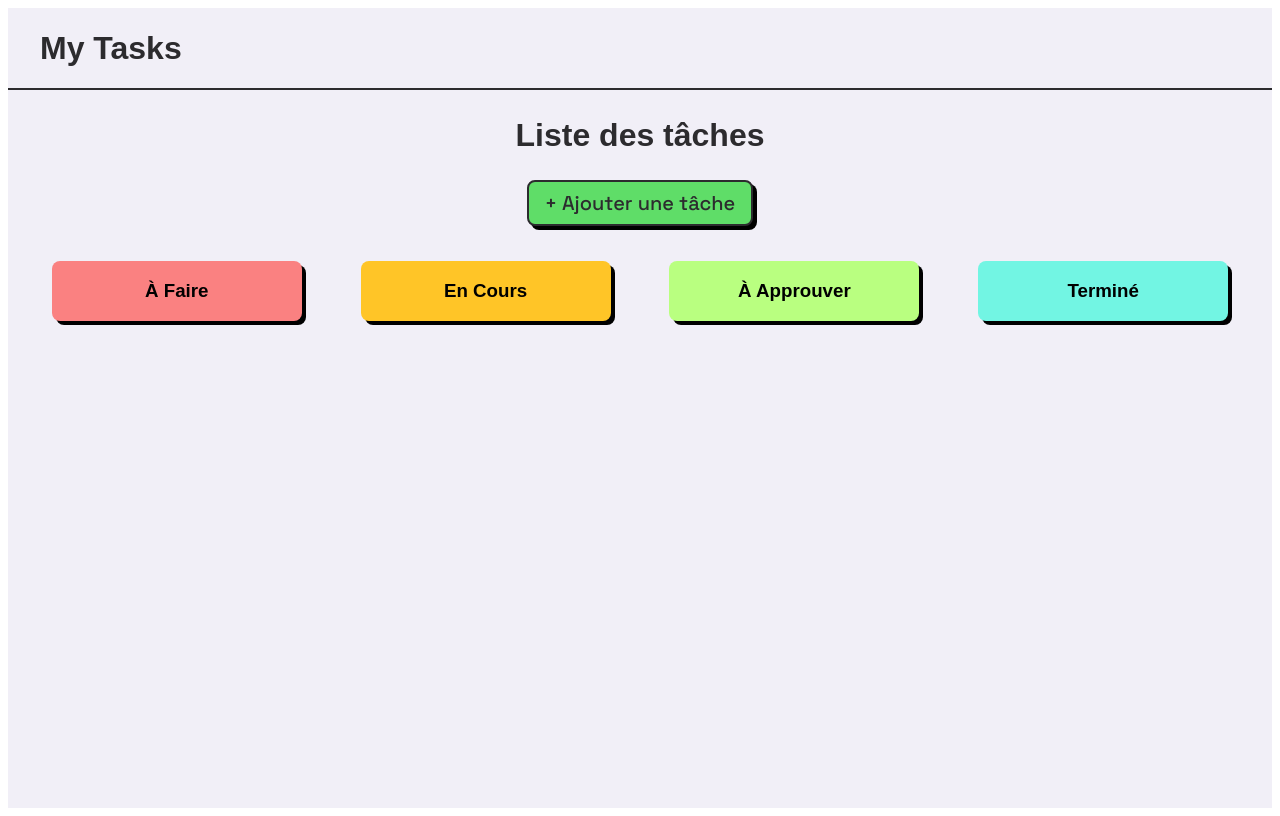
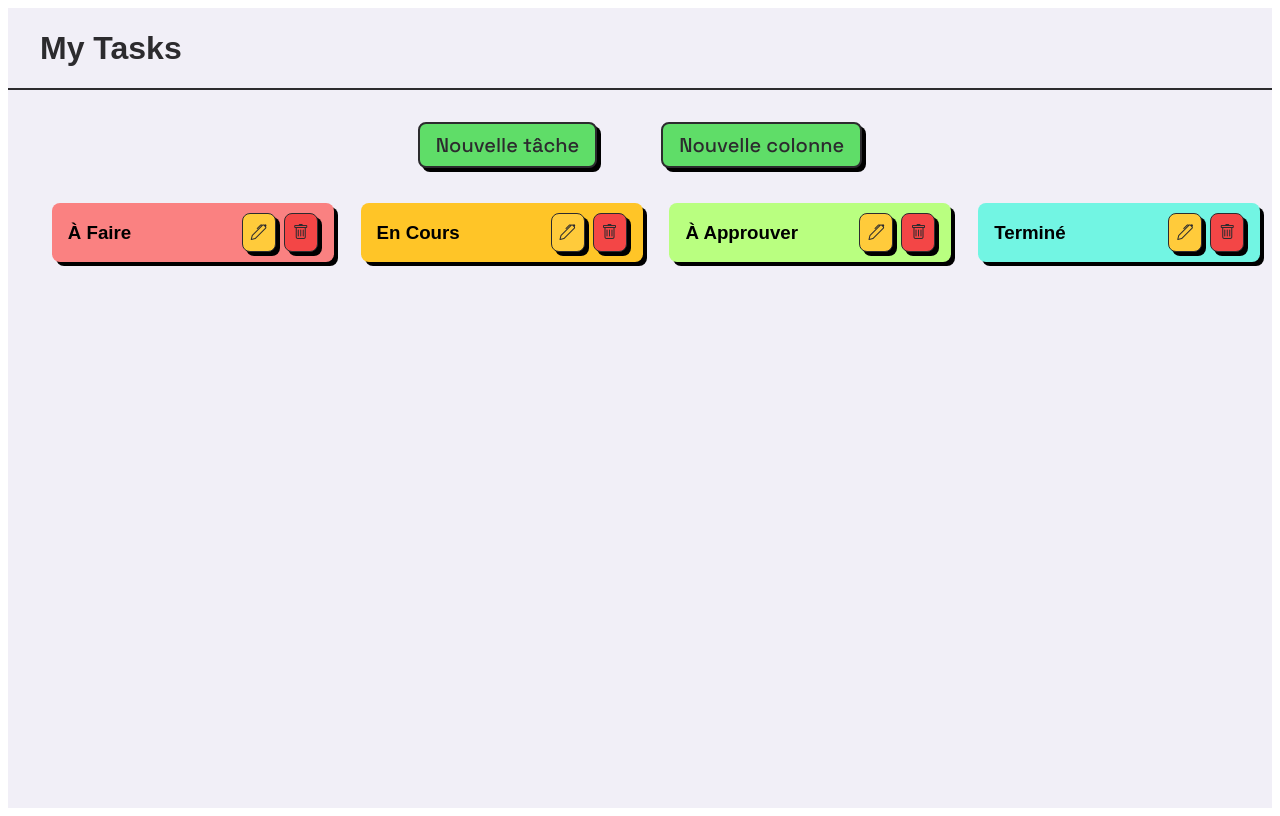
Before and after one commit to NicolasOsborne/TrelloApp, a Vue app: page / in a window 1280 px wide. Built offline with nearby package versions, Linux system fonts and the light colour scheme; a web font is replaced by a local one.

Commit message:
Create Column store - Add, edit, delete column features

```diff
--- a/src/components/Organisms/Column.vue
+++ b/src/components/Organisms/Column.vue
@@ -2,16 +2,18 @@
 import { computed } from 'vue'
 import { taskStore } from '../../store/store'
 import TaskCard from '../Molecules/TaskCard.vue'
-import type { Task, TaskStatus } from '../../types/types'
+import type { Task } from '../../types/types'
+import BaseButton from '../Atoms/BaseButton.vue'
 
-const props = defineProps<{ status: TaskStatus; tasks: Task[] }>()
+const props = defineProps<{ status: string; tasks: Task[] }>()
+const emit = defineEmits(['removeColumn', 'editColumn'])
 const store = taskStore()
 
 const tasks = computed(() =>
   store.tasks.filter((task: any) => task.status === props.status)
 )
 
-const columnClass = (status: TaskStatus) => {
+const columnClass = (status: string) => {
   switch (status) {
     case 'À Faire':
       return 'column-toDo'
@@ -25,12 +27,31 @@ const columnClass = (status: TaskStatus) => {
       return ''
   }
 }
+
+const removeColumn = () => {
+  emit('removeColumn')
+}
+
+const editColumn = () => {
+  const newName = prompt('Enter new column name:', props.status)
+  if (newName) {
+    emit('editColumn', newName)
+  }
+}
 </script>
 
 <template>
   <div class="column">
-    <div :class="columnClass(status)">
-      <h3>{{ status }}</h3>
+    <div :class="columnClass(props.status)">
+      <h3>{{ props.status }}</h3>
+      <div class="columnButtons">
+        <BaseButton icon="bi bi-pen" :action="editColumn" variant="card-edit" />
+        <BaseButton
+          icon="bi bi-trash"
+          :action="removeColumn"
+          variant="card-remove"
+        />
+      </div>
     </div>
 
     <div class="taskList">
@@ -44,7 +65,7 @@ const columnClass = (status: TaskStatus) => {
   display: flex;
   flex-direction: column;
   background: $color-white;
-  padding: 15px;
+  margin: 15px;
   width: 250px;
 
   &-toDo,
@@ -55,8 +76,10 @@ const columnClass = (status: TaskStatus) => {
     border-radius: 8px;
     box-shadow: $box-shadow;
     display: flex;
+    flex-direction: row;
     align-items: center;
-    justify-content: center;
+    justify-content: space-between;
+    padding: 0 1rem;
   }
 
   &-toDo {
@@ -75,6 +98,13 @@ const columnClass = (status: TaskStatus) => {
     background-color: $color-quarternary;
   }
 }
+
+.columnButtons {
+  display: flex;
+  flex-direction: row;
+  gap: 0.5rem;
+}
+
 .taskList {
   margin-top: 20px;
   display: flex;
--- a/src/components/Pages/Kanban.vue
+++ b/src/components/Pages/Kanban.vue
@@ -1,19 +1,29 @@
 <script setup lang="ts">
-import { taskStore } from '../../store/store'
+import { columnStore, taskStore } from '../../store/store'
 import Column from '../Organisms/Column.vue'
-import { TaskStatus } from '../../types/types'
+import { Role, TaskStatus } from '../../types/types'
 import BaseButton from '../Atoms/BaseButton.vue'
 import { computed, onMounted, ref } from 'vue'
 import Modal from '../Molecules/Modal.vue'
 import Input from '../Atoms/Input.vue'
 import Select from '../Atoms/Select.vue'
 
-const store = taskStore()
+const taskStoreInstance = taskStore()
+const columnStoreInstance = columnStore()
 
 const statuses = Object.values(TaskStatus)
 
-const isModalOpen = ref(false)
-const task = ref({ title: '', status: TaskStatus.toDo })
+const isTaskModalOpen = ref(false)
+const isColumnModalOpen = ref(false)
+
+const task = ref({
+  title: '',
+  status: TaskStatus.toDo,
+  description: '',
+  role: Role.frontend,
+})
+
+const newColumnName = ref('')
 
 const statusOptions = statuses.map((status) => ({
   label: status,
@@ -23,35 +33,74 @@ const statusOptions = statuses.map((status) => ({
 const tasksByStatus = computed(() => {
   return statuses.map((status) => ({
     status,
-    tasks: store.tasks.filter((task) => task.status === status),
+    tasks: taskStoreInstance.tasks.filter((task) => task.status === status),
   }))
 })
 
 onMounted(() => {
-  store.loadTasks()
+  taskStoreInstance.loadTasks()
+  columnStoreInstance.loadColumns()
 })
 
-const openModal = () => {
-  isModalOpen.value = true
+const openTaskModal = () => {
+  isTaskModalOpen.value = true
+}
+
+const openColumnModal = () => {
+  isColumnModalOpen.value = true
 }
 
 const saveTask = () => {
   if (task.value.title.trim() !== '') {
-    store.addTask(task.value.title, task.value.status)
-    task.value = { title: '', status: TaskStatus.toDo }
-    isModalOpen.value = false
+    taskStoreInstance.addTask(
+      task.value.title,
+      task.value.status,
+      task.value.description,
+      task.value.role
+    )
+    task.value = {
+      title: '',
+      status: TaskStatus.toDo,
+      description: '',
+      role: Role.frontend,
+    }
+    isTaskModalOpen.value = false
   }
+}
+
+const saveColumn = () => {
+  if (newColumnName.value.trim() !== '') {
+    columnStoreInstance.addColumn(newColumnName.value)
+    newColumnName.value = ''
+    isColumnModalOpen.value = false
+  }
+}
+
+const removeColumn = (id: number) => {
+  columnStoreInstance.removeColumn(id)
+}
+
+const editColumn = (id: number, name: string) => {
+  columnStoreInstance.updateColumn(id, name)
 }
 </script>
 
 <template>
   <section class="kanban">
-    <BaseButton
-      content="+ Ajouter une tâche"
-      :action="openModal"
-      variant="cta"
-    />
-    <Modal :show="isModalOpen" @close="isModalOpen = false">
+    <div class="kanbanButtons">
+      <BaseButton
+        content="Nouvelle tâche"
+        :action="openTaskModal"
+        variant="cta"
+      />
+      <BaseButton
+        content="Nouvelle colonne"
+        :action="openColumnModal"
+        variant="cta"
+      />
+    </div>
+
+    <Modal :show="isTaskModalOpen" @close="isTaskModalOpen = false">
       <h3 class="modalTitle">Nouvelle tâche :</h3>
       <Input
         v-model="task.title"
@@ -62,12 +111,31 @@ const saveTask = () => {
       <BaseButton content="Créer la tâche" :action="saveTask" variant="cta" />
     </Modal>
 
+    <Modal :show="isColumnModalOpen" @close="isColumnModalOpen = false">
+      <h3 class="modalTitle">Nouvelle colonne :</h3>
+      <Input
+        v-model="newColumnName"
+        label="Nom de la colonne :"
+        placeholder="Nom de la nouvelle colonne..."
+      />
+      <BaseButton
+        content="Créer la colonne"
+        :action="saveColumn"
+        variant="cta"
+      />
+    </Modal>
+
     <div class="columns">
       <Column
-        v-for="{ status, tasks } in tasksByStatus"
-        :key="status"
-        :status="status"
-        :tasks="tasks"
+        v-for="column in columnStoreInstance.columns"
+        :key="column.id"
+        :status="column.name"
+        :tasks="
+          tasksByStatus.find((taskGroup) => taskGroup.status === column.name)
+            ?.tasks || []
+        "
+        @removeColumn="removeColumn(column.id)"
+        @editColumn="editColumn(column.id, column.name)"
       />
     </div>
   </section>
@@ -79,6 +147,14 @@ const saveTask = () => {
   display: flex;
   flex-direction: column;
   align-items: center;
+  margin-top: 2rem;
+}
+
+.kanbanButtons {
+  display: flex;
+  flex-direction: row;
+  align-items: center;
+  gap: 4rem;
 }
 .columns {
   width: 100%;
--- a/src/store/store.ts
+++ b/src/store/store.ts
@@ -1,7 +1,7 @@
 import { defineStore } from 'pinia'
-import { TaskStatus, type Task } from '../types/types'
+import { Role, TaskStatus, type Column, type Task } from '../types/types'
 
-export const taskStore = defineStore('store', {
+export const taskStore = defineStore('taskStore', {
   state: () => ({
     tasks: [] as Task[],
   }),
@@ -15,8 +15,13 @@ export const taskStore = defineStore('store', {
     saveTasks() {
       localStorage.setItem('tasks', JSON.stringify(this.tasks))
     },
-    addTask(title: string, status: TaskStatus) {
-      const newTask = { id: Date.now(), title, status }
+    addTask(
+      title: string,
+      status: TaskStatus,
+      description: string,
+      role: Role
+    ) {
+      const newTask = { id: Date.now(), title, status, description, role }
       this.tasks = [...this.tasks, newTask]
       this.saveTasks()
     },
@@ -40,3 +45,44 @@ export const taskStore = defineStore('store', {
     },
   },
 })
+
+export const columnStore = defineStore('columnStore', {
+  state: () => ({
+    columns: [] as Column[],
+  }),
+  actions: {
+    loadColumns() {
+      const storedColumns = localStorage.getItem('columns')
+      if (storedColumns) {
+        this.columns = JSON.parse(storedColumns)
+      } else {
+        this.columns = [
+          { id: Date.now(), name: 'À Faire' },
+          { id: Date.now() + 1, name: 'En Cours' },
+          { id: Date.now() + 2, name: 'À Approuver' },
+          { id: Date.now() + 3, name: 'Terminé' },
+        ]
+        this.saveColumns()
+      }
+    },
+    saveColumns() {
+      localStorage.setItem('columns', JSON.stringify(this.columns))
+    },
+    addColumn(columnName: string) {
+      const newColumn = { id: Date.now(), name: columnName }
+      this.columns.push(newColumn)
+      this.saveColumns()
+    },
+    removeColumn(id: number) {
+      this.columns = this.columns.filter((column) => column.id !== id)
+      this.saveColumns()
+    },
+    updateColumn(id: number, name: string) {
+      const columnIndex = this.columns.findIndex((column) => column.id === id)
+      if (columnIndex !== -1) {
+        this.columns[columnIndex] = { ...this.columns[columnIndex], name }
+        this.saveColumns()
+      }
+    },
+  },
+})
--- a/src/types/types.ts
+++ b/src/types/types.ts
@@ -5,14 +5,30 @@ export enum TaskStatus {
   done = 'Terminé',
 }
 
+export enum Role {
+  frontend = 'Front-End',
+  backend = 'Back-End',
+  fullStack = 'Full-Stack',
+  designer = 'UX/UI',
+  owner = 'Product Owner',
+  scrum = 'Scrum Master',
+}
+
 export interface Task {
   id: number
   title: string
+  description: string
+  role: Role
   status: TaskStatus
 }
 
-export interface List {
+export interface TaskList {
   id: number
   title: string
   tasks: Task[]
 }
+
+export interface Column {
+  id: number
+  name: string
+}
--- a/src/views/HomeView.vue
+++ b/src/views/HomeView.vue
@@ -4,7 +4,6 @@ import Kanban from '../components/Pages/Kanban.vue'
 
 <template>
   <section class="home">
-    <h2>Liste des tâches</h2>
     <Kanban />
   </section>
 </template>
```
